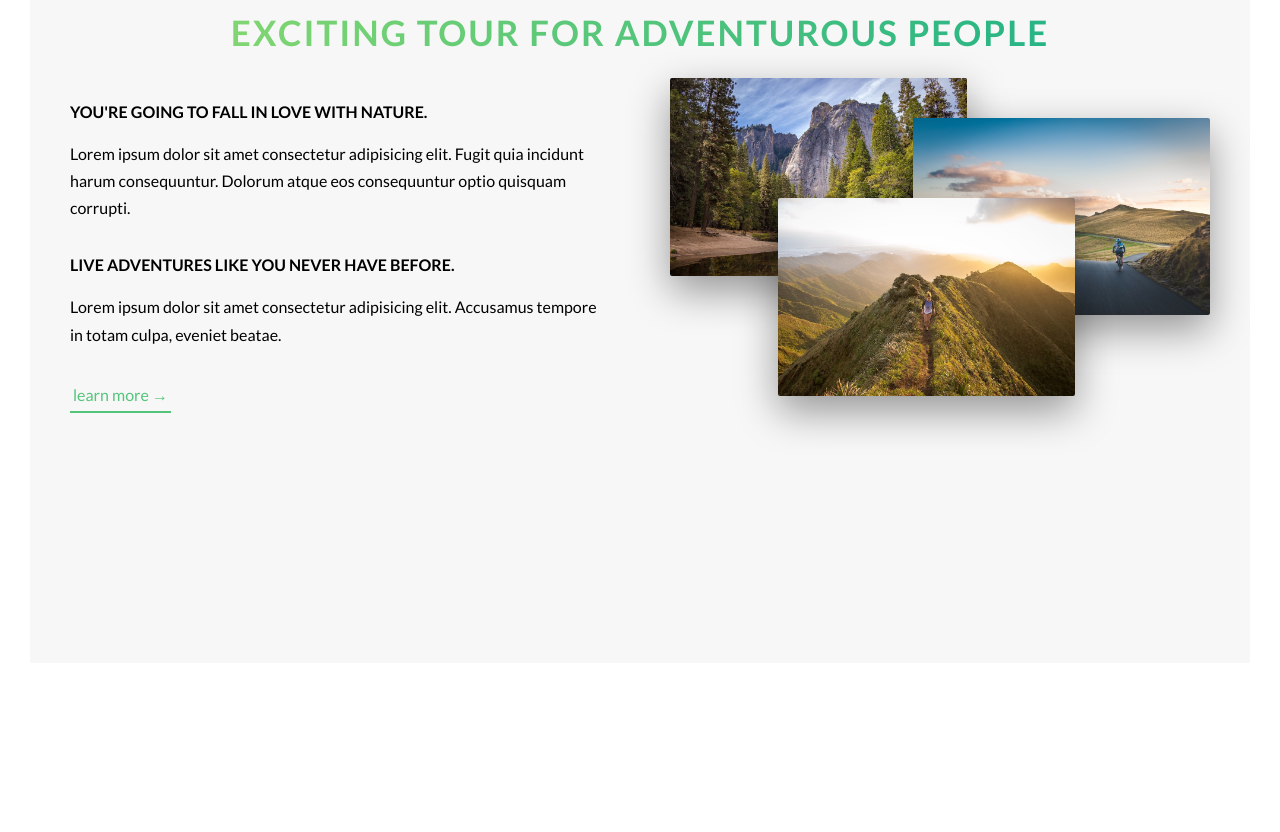
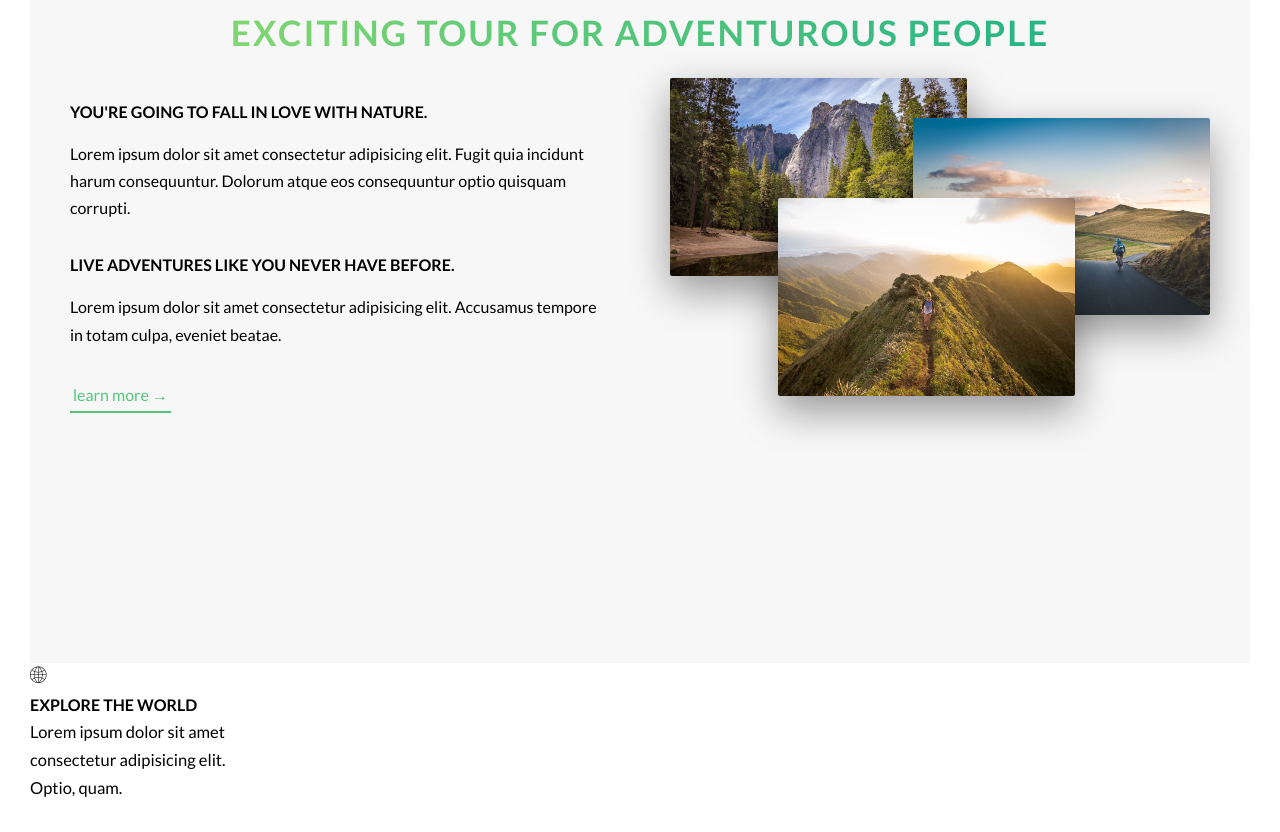
Before and after one commit to nick-tester/css-natours, a website: page index.html in a window 1280 px wide. Shown: the part 917-1749 px from the top of the page. Before the commit the page ends 1610 px from the top, so only its background shows below. Drawn offline with Linux system fonts and the light colour scheme.

Commit message:
feature box pt1

```diff
--- a/index.html
+++ b/index.html
@@ -58,6 +58,20 @@
                 </div>
             </div>
         </section>
+
+        <div class="section-features">
+            <div class="row">
+                <div class="col-1-of-4">
+                    <div class="feature-box">
+                        <i class="feature-box__icon icon-basic-world"></i>
+                        <h3 class="heading-tertiary">explore the world</h3>
+                        <p class="feature-box__text">
+                            Lorem ipsum dolor sit amet consectetur adipisicing elit. Optio, quam.
+                        </p>
+                    </div>
+                </div>
+            </div>
+        </div>
     </main>
 
     <!-- <section>
--- /dev/null
+++ b/scss/components/_feature-box.scss
@@ -0,0 +1,6 @@
+.feature-box {
+
+    &__icon {}
+
+    &__text {}
+}
--- a/scss/main.scss
+++ b/scss/main.scss
@@ -14,5 +14,6 @@
 
 @import "components/button";
 @import "components/composition";
+@import "components/feature-box";
 
 @import "pages/home";
```
